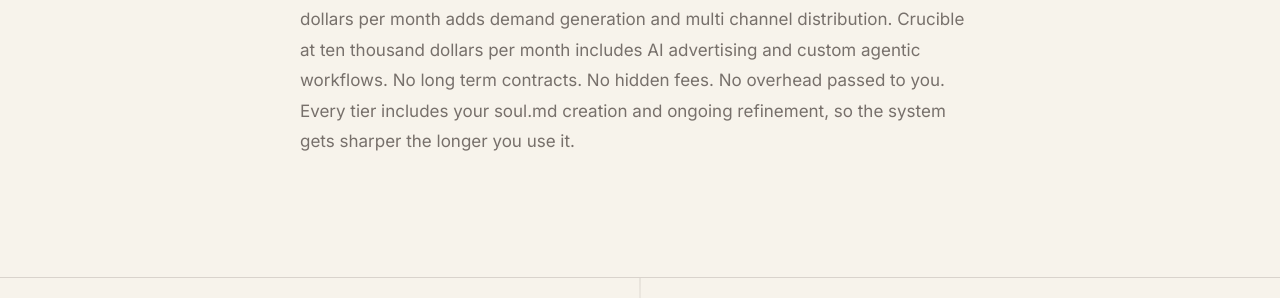
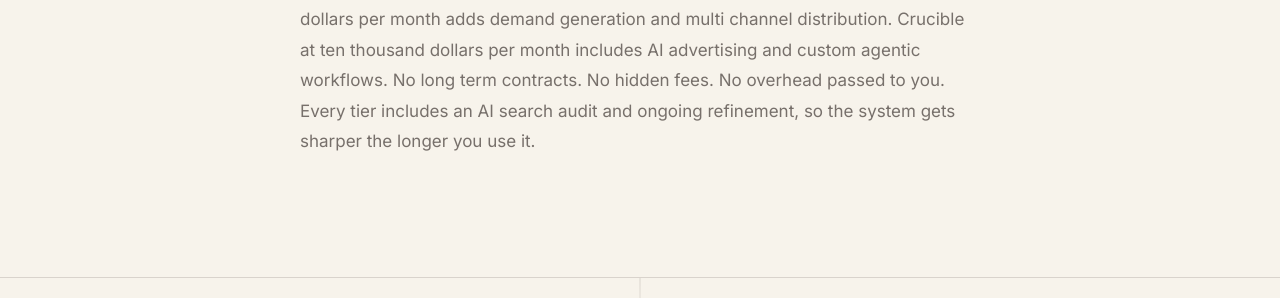
Before and after one commit to iamevandrake/soulcraft-site, a Jekyll site: the page index.html, which Jekyll copies as it is, in a window 1280 px wide and 900 px high, scrolled down 8333 px. Shown: the part 312-610 px from the top of the window. Built offline with Jekyll 4.4.1, drawn with Linux system fonts in a browser that asks for light colours; some web fonts are replaced; some of the changed text lies outside the part shown.

Commit message:
Align pricing FAQ with Spark change; capitalize llms.txt heading display label

```diff
--- a/index.html
+++ b/index.html
@@ -717,7 +717,7 @@
       </a>
       <a class="cap-card" href="/llms.txt" style="color:var(--white);text-decoration:none;display:block;">
         <div class="cap-label">Shipped &amp; verifiable</div>
-        <h3>llms.txt</h3>
+        <h3>Llms.txt</h3>
         <p>The agent-readable index of this site, the same standard we implement for clients so models can find and quote the right pages.</p>
         <div class="cap-details"><div class="cap-detail">Inspect it live</div></div>
       </a>
@@ -815,7 +815,7 @@
       <p><strong>How is Soulcraft different from a traditional marketing agency?</strong> Traditional agencies charge for human hours. Soulcraft charges for autonomous systems. You get around the clock production, not nine to five project management. The systems compound in effectiveness over time, which human teams simply cannot replicate at scale. We don't produce deliverables and hand them off. We build living systems that evolve alongside your business.</p>
       <p><strong>What does agentic marketing mean?</strong> Agentic means the systems act autonomously. They don't wait for instructions. They produce content, optimize search presence, distribute across channels, and learn from performance data, all on their own, guided by your soul.md identity file. You set the direction. The agents do the work.</p>
       <p><strong>What is AI advertising?</strong> Platforms like ChatGPT and Perplexity are beginning to offer advertising placements. Soulcraft connects your product feeds to these services so your offerings appear when users ask relevant questions. It's an emerging channel with significant first mover advantage, and we are already building the infrastructure to place our clients there.</p>
-      <p><strong>How much does Soulcraft cost?</strong> Soulcraft offers three tiers. Spark at three thousand dollars per month for the SEO and AEO content engine. Forge at five thousand dollars per month adds demand generation and multi channel distribution. Crucible at ten thousand dollars per month includes AI advertising and custom agentic workflows. No long term contracts. No hidden fees. No overhead passed to you. Every tier includes your soul.md creation and ongoing refinement, so the system gets sharper the longer you use it.</p>
+      <p><strong>How much does Soulcraft cost?</strong> Soulcraft offers three tiers. Spark at three thousand dollars per month for the SEO and AEO content engine. Forge at five thousand dollars per month adds demand generation and multi channel distribution. Crucible at ten thousand dollars per month includes AI advertising and custom agentic workflows. No long term contracts. No hidden fees. No overhead passed to you. Every tier includes an AI search audit and ongoing refinement, so the system gets sharper the longer you use it.</p>
     </div>
   </div>
 </section>
```
